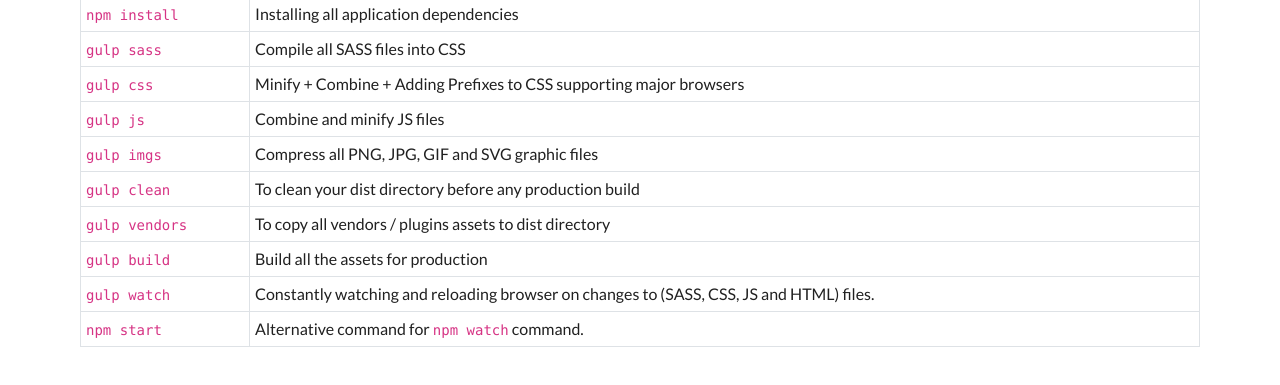
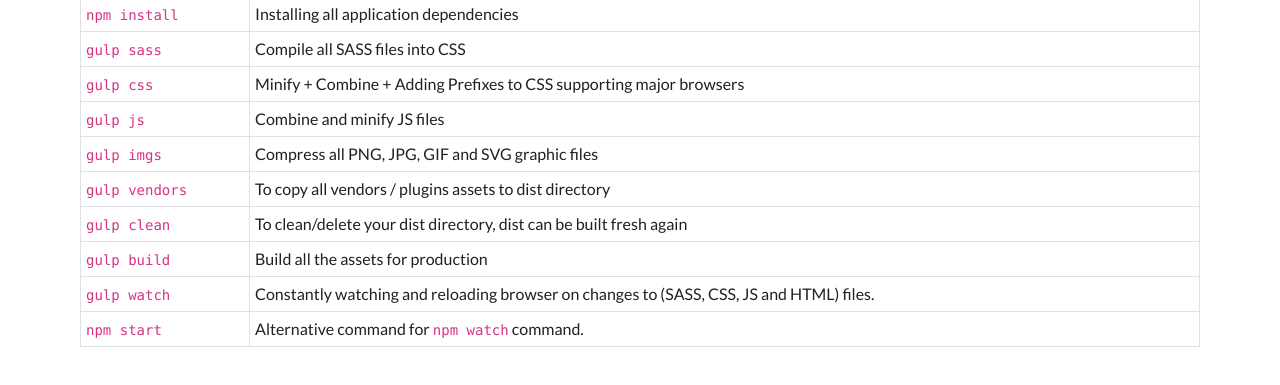
Before and after one commit to HabedyOmid/Gulp-Masterfy-Assets, a website: page public/index.html in a window 1280 px wide. Shown: the part 399-784 px from the top of the page. Drawn offline with nearby package versions, Linux system fonts and the light colour scheme.

```diff
--- a/public/index.html
+++ b/public/index.html
@@ -72,18 +72,19 @@
 								Compress all PNG, JPG, GIF and SVG graphic files
 							</td>
 						</tr>
-						<tr>
-							<td><code>gulp clean</code></td>
-							<td>
-								To clean your dist directory before any
-								production build
-							</td>
-						</tr>
+
 						<tr>
 							<td><code>gulp vendors</code></td>
 							<td>
 								To copy all vendors / plugins assets to dist
 								directory
+							</td>
+						</tr>
+						<tr>
+							<td><code>gulp clean</code></td>
+							<td>
+								To clean/delete your dist directory, dist can be
+								built fresh again
 							</td>
 						</tr>
 						<tr>
```
Also changed, not shown: README.md.
